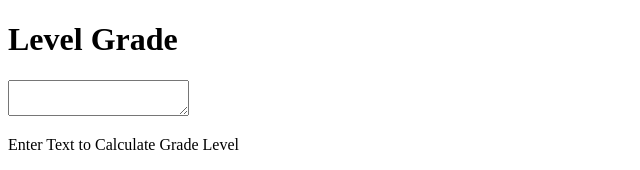
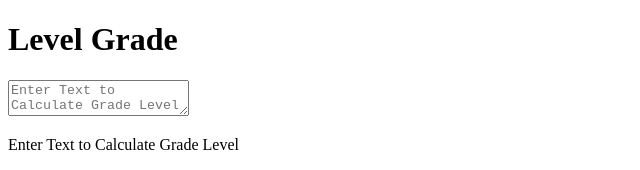
Before and after one commit to raad1masum/level-grade, a React (Create React App) app: page / in a window 1280 px wide. Shown: the top 170 px of the page, without its empty margins (0-640 px from the left). Built offline with nearby package versions, Linux system fonts and the light colour scheme.

Commit message:
add placeholder text for grade level

```diff
--- a/src/components/Home.tsx
+++ b/src/components/Home.tsx
@@ -1,13 +1,11 @@
 import React, { useState } from "react";
 import syllable from "syllable"
 
-// create an interface for your state
 interface info {
     text: String
 }
 
 const Home = () => {
-    // create a useState hook for a state variable
     const [infoState, setInfoState] = useState<info>({
         text: "",
     })
@@ -51,7 +49,7 @@ const Home = () => {
     return (
         <>
             <h1>Level Grade</h1>
-            <textarea name="name" onChange={onchange}></textarea>
+            <textarea placeholder="Enter Text to Calculate Grade Level" onChange={onchange}></textarea>
             <p>{fleschkincaid(infoState.text)}</p>
         </>
     )
```
